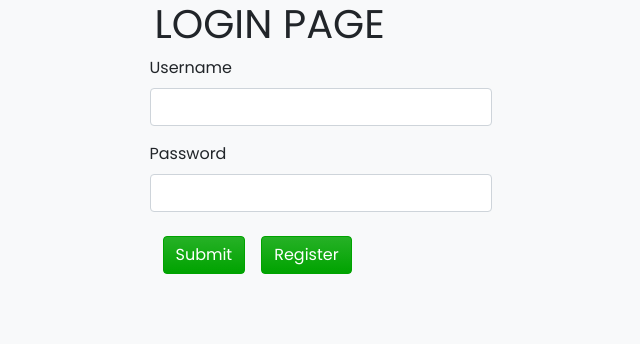
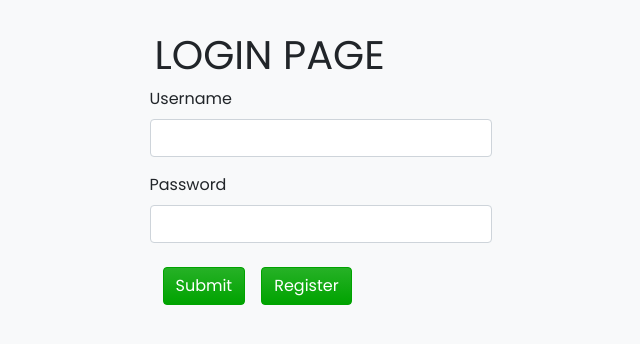
Before and after one commit to kylewhittemore/project-three, a React (Create React App) app in the folder client/: page / in a window 1280 px wide. Shown: the top 344 px of the page, without its empty margins (188-828 px from the left). Built offline with nearby package versions, Linux system fonts and the light colour scheme; what react-stack-grid would draw is missing.

Commit message:
added default container margins for base theme; removed static form css file that was cutting the background color short; added bottom margin to images so last pic isn't on end of window

```diff
--- a/client/src/components/PhotoCarousel/PhotoCarousel.js
+++ b/client/src/components/PhotoCarousel/PhotoCarousel.js
@@ -48,7 +48,7 @@ export default function PhotoCarousel(props) {
                 enter={scaleDown.enter}
                 entered={scaleDown.entered}
                 leaved={scaleDown.leaved}
-                className="images mx-auto"
+                className="images mx-auto mb-3"
               >
                 {photos.map(photo => (
                   <Figure
--- a/client/src/components/StaticForm/StaticForm.js
+++ b/client/src/components/StaticForm/StaticForm.js
@@ -6,7 +6,6 @@ import Form from "react-bootstrap/Form";
 import Col from "react-bootstrap/Col";
 import Axios from "axios";
 import AddPhotos from "../AddPhotos/AddPhotos";
-import "./style.css";
 
 class StaticForm extends Component {
 
--- a/client/src/components/StaticForm/style.css
+++ /dev/null
@@ -1,4 +0,0 @@
-Form {
-    height: 600px;
-    width: auto;
-}
--- a/client/src/styles/_base.scss
+++ b/client/src/styles/_base.scss
@@ -44,3 +44,8 @@ button,
 .custom-file {
   overflow: hidden;
 }
+
+.container {
+  margin-top: 5%;
+  margin-bottom: 5%;
+}
```
